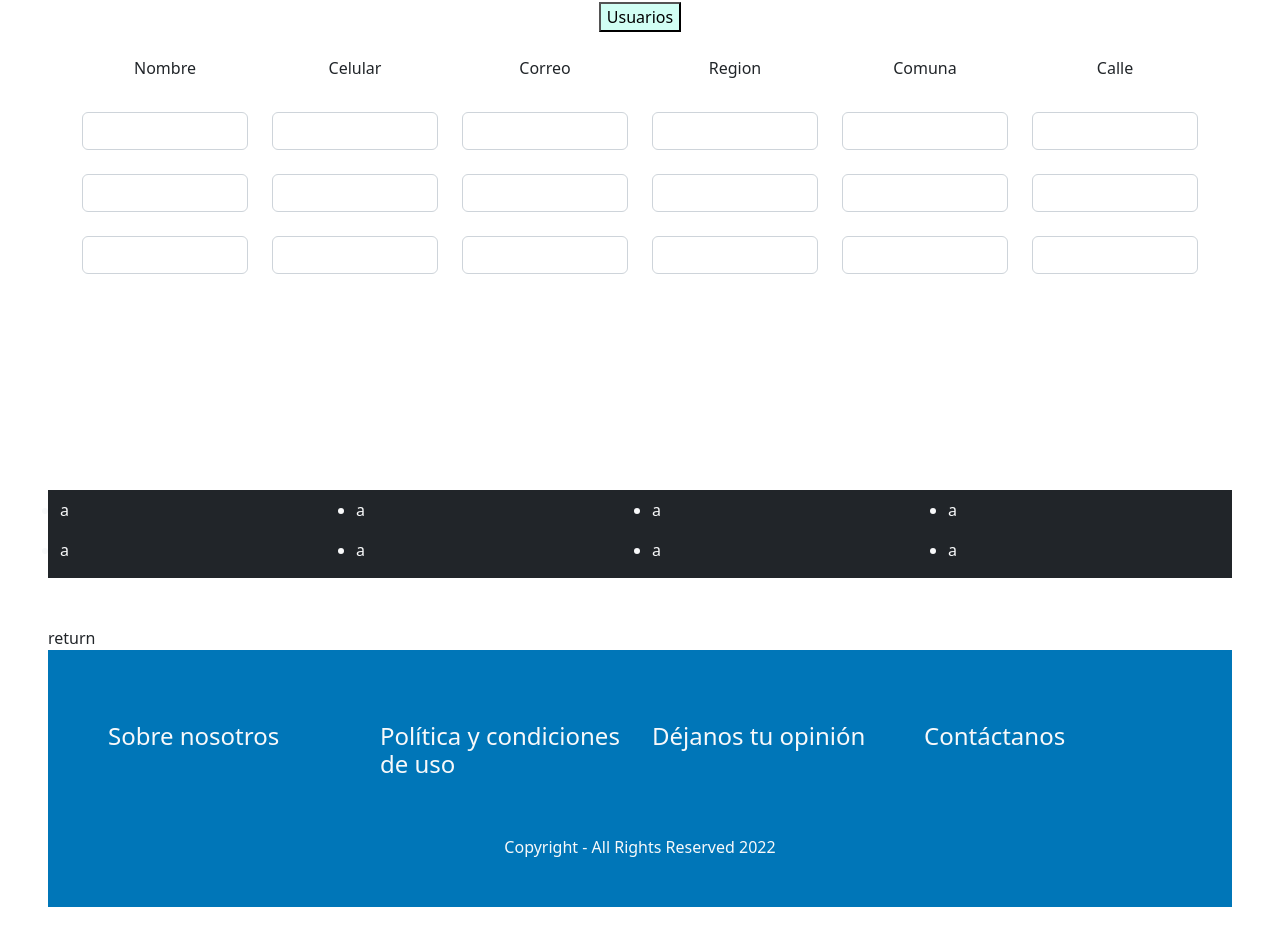
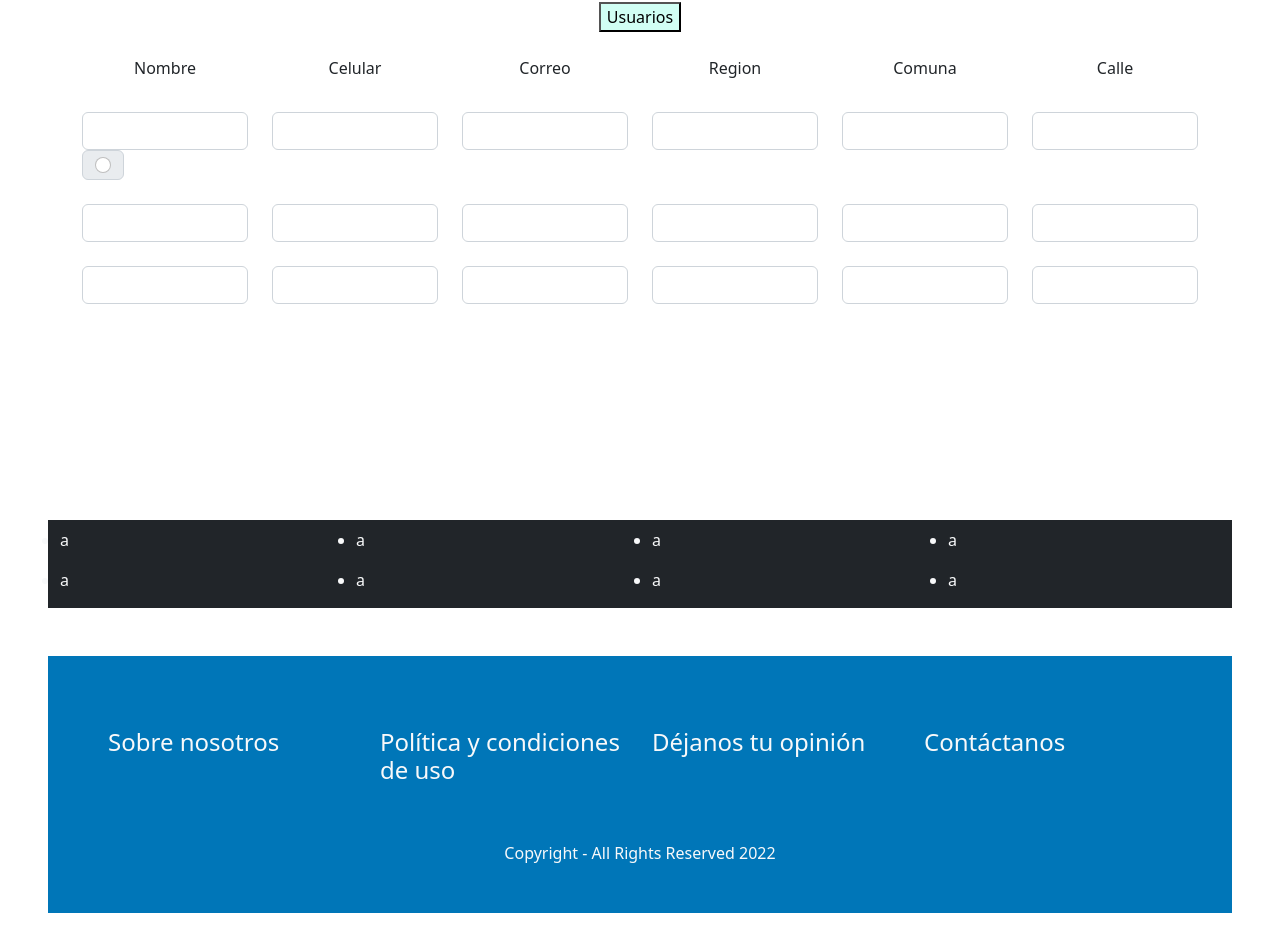
Before and after one commit to pablotroncosog/final-proyect-spacegym-frontend, a React (Create React App) app in the folder space-gym/: page /admin in a window 1280 px wide. Shown: the part 844-1796 px from the top of the page. Built offline with nearby package versions, Linux system fonts and the light colour scheme.

Commit message:
se modifica input

```diff
--- a/space-gym/src/components/Footer.js
+++ b/space-gym/src/components/Footer.js
@@ -52,7 +52,7 @@ export function Footer() {
             </ul>
         </div>
         <div className="col-12 text-light text-center mt-5"> </div>
-    return   <div className="container-fluid" id= "container-footer" >
+   <div className="container-fluid" id= "container-footer" >
     <div className="row mt-4 p-5">
         <div className="col-xs-12 col-md-6 col-lg-3  text-light">
             <p className="h4 "> Sobre nosotros </p>
--- a/space-gym/src/views/Admin.js
+++ b/space-gym/src/views/Admin.js
@@ -45,13 +45,14 @@ const Admin = () => {
                 </div>
 
                 <div className=" g-4 col-4">
-                    <button type="button" className="btn-sm">Subir Producto</button>
+                    <button onClick="" type="button" className="btn-sm">Subir Producto</button>
                 </div>
             </div>
 
 
 
             <div className="row">
+
                 <div className="g-4 col-4 ">
                     <input type="price" className="form-control" id="price"></input>
                 </div>
@@ -110,7 +111,6 @@ const Admin = () => {
 
             <div className="row">
                 <div className="g-4 col-2">
-
                     <input type="price" className="form-control" id="price"></input>
                 </div>
 
@@ -173,7 +173,6 @@ const Admin = () => {
 
             <div className="row">
                 <div className="g-4 col-2">
-
                     <input type="price" className="form-control" id="price"></input>
                 </div>
 
@@ -204,8 +203,22 @@ const Admin = () => {
 
 
             <div className="row">
+
+
+
+                <div className="input-group">
+                    <div className="input-group-text">
+                        <input className="form-check-input mt-0" type="radio" value="" aria-label="Radio button for following text input" ></input>
+                    </div>
+
+                </div>
+
+
+
+
+
+
                 <div className="g-4 col-2">
-
                     <input type="price" className="form-control" id="price"></input>
                 </div>
 
```
